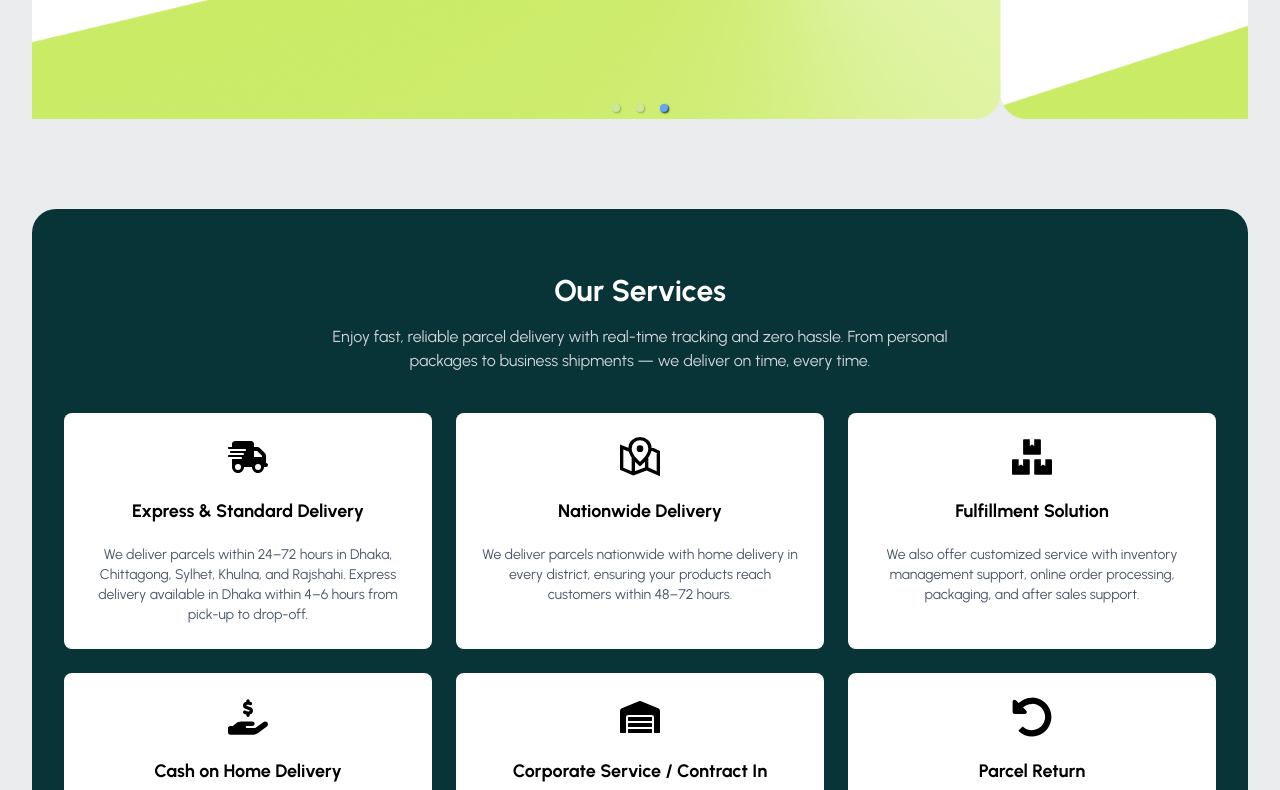
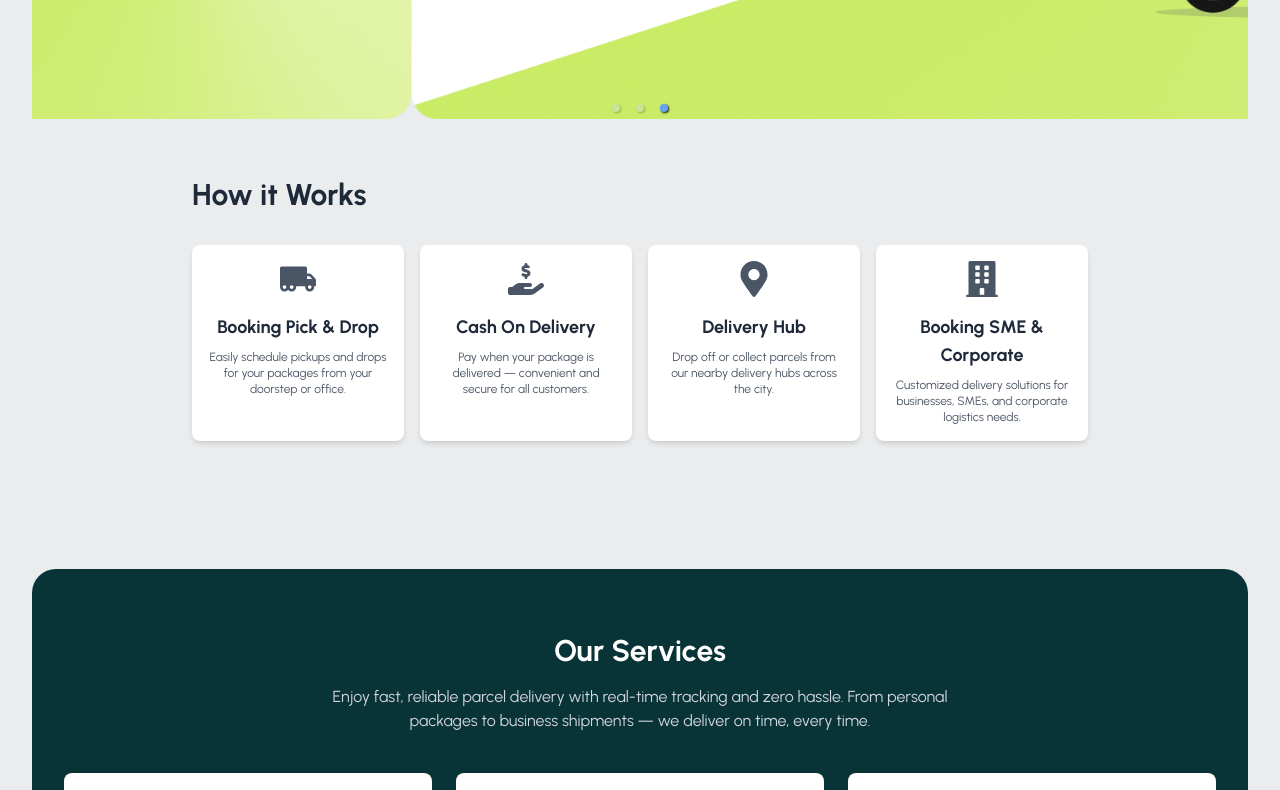
Before and after one commit to SarfarazAkram17/Profast-Client, a React (Vite) app: page / in a window 1280 px wide. Shown: the part 560-1350 px from the top of the page. Built offline with nearby package versions, Linux system fonts and the light colour scheme.

Commit message:
make 2 sections of home page

```diff
--- /dev/null
+++ b/src/Pages/Home/Faq/Faq.jsx
@@ -0,0 +1,83 @@
+import React, { useState } from "react";
+import {
+  FiDollarSign,
+  FiMap,
+  FiUserPlus,
+  FiPackage,
+  FiBell,
+} from "react-icons/fi";
+
+const Faq = () => {
+  const [activeIndex, setActiveIndex] = useState(0);
+
+  const faqs = [
+    {
+      icon: <FiDollarSign />,
+      question: "How can I calculate the delivery price?",
+      answer:
+        "You can use our delivery calculator by selecting the origin, destination, parcel type, and weight. It instantly provides you with the pricing details.",
+    },
+    {
+      icon: <FiMap />,
+      question: "Can I track my parcel in real time?",
+      answer:
+        "Yes! ProFast allows you to track your parcel live using your tracking ID provided after dispatch.",
+    },
+    {
+      icon: <FiUserPlus />,
+      question: "How can I apply to become a ProFast rider?",
+      answer:
+        "Visit the 'Apply as Rider' page, complete the application form, and upload necessary documents. We'll review and contact you shortly.",
+    },
+    {
+      icon: <FiPackage />,
+      question: "Is delivery available in all 64 districts?",
+      answer:
+        "Absolutely! ProFast provides courier service to all 64 districts of Bangladesh — fast, reliable, and efficient.",
+    },
+    {
+      icon: <FiBell />,
+      question:
+        "How will I be notified when my product is picked up or delivered?",
+      answer:
+        "You will receive real-time notifications via SMS and email when your product is picked up, in transit, and delivered.",
+    },
+  ];
+
+  return (
+    <div data-aos="fade-left" className="my-20 px-4 max-w-4xl mx-auto">
+      <h1 className="mb-12 text-center text-3xl md:text-4xl font-bold">
+        Frequently Asked Questions
+      </h1>
+
+      {faqs.map((faq, index) => (
+        <div
+          key={index}
+          className={`collapse collapse-arrow border-2 mb-4 py-2 rounded-xl transition-colors duration-300 ${
+            activeIndex === index
+              ? "bg-[#E6F2F3] border-[#067A87]"
+              : "bg-white border-gray-300"
+          }`}
+          onClick={() => setActiveIndex(index)}
+        >
+          <input
+            type="radio"
+            name="faq-accordion"
+            checked={activeIndex === index}
+            onChange={() => setActiveIndex(index)}
+          />
+          <div className="collapse-title font-bold text-[#03373D] flex items-center gap-2">
+            <span className="text-xl">{faq.icon}</span>
+            {faq.question}
+          </div>
+          <div className="collapse-content text-sm text-[#606060]">
+            <hr className="border-[#C3DFE2] mb-4 border-t-2" />
+            {faq.answer}
+          </div>
+        </div>
+      ))}
+    </div>
+  );
+};
+
+export default Faq;
--- a/src/Pages/Home/Home/Home.jsx
+++ b/src/Pages/Home/Home/Home.jsx
@@ -1,18 +1,22 @@
-import React from 'react';
-import Banner from '../Banner/Banner';
-import Services from '../Services/Services';
-import ClientLogosMarquee from '../ClientLogosMarquee/ClientLogosMarquee';
-import Features from '../Features/Features';
-import BeMerchant from '../BeMerchant/BeMerchant';
+import React from "react";
+import Banner from "../Banner/Banner";
+import Services from "../Services/Services";
+import ClientLogosMarquee from "../ClientLogosMarquee/ClientLogosMarquee";
+import Features from "../Features/Features";
+import BeMerchant from "../BeMerchant/BeMerchant";
+import HowItWorks from "../HowItWorks/HowItWorks";
+import Faq from "../Faq/Faq";
 
 const Home = () => {
   return (
     <div>
       <Banner></Banner>
+      <HowItWorks></HowItWorks>
       <Services></Services>
       <ClientLogosMarquee></ClientLogosMarquee>
       <Features></Features>
       <BeMerchant></BeMerchant>
+      <Faq></Faq>
     </div>
   );
 };
--- /dev/null
+++ b/src/Pages/Home/HowItWorks/HowItWorks.jsx
@@ -0,0 +1,52 @@
+import React from "react";
+import { FaBuilding, FaMapMarkerAlt, FaTruckMoving } from "react-icons/fa";
+import { FaHandHoldingDollar } from "react-icons/fa6";
+
+const steps = [
+  {
+    title: "Booking Pick & Drop",
+    icon: <FaTruckMoving className="text-4xl text-gray-600" />,
+    desc: "Easily schedule pickups and drops for your packages from your doorstep or office.",
+  },
+  {
+    title: "Cash On Delivery",
+    icon: <FaHandHoldingDollar className="text-4xl text-gray-600" />,
+    desc: "Pay when your package is delivered — convenient and secure for all customers.",
+  },
+  {
+    title: "Delivery Hub",
+    icon: <FaMapMarkerAlt className="text-4xl text-gray-600" />,
+    desc: "Drop off or collect parcels from our nearby delivery hubs across the city.",
+  },
+  {
+    title: "Booking SME & Corporate",
+    icon: <FaBuilding className="text-4xl text-gray-600" />,
+    desc: "Customized delivery solutions for businesses, SMEs, and corporate logistics needs.",
+  },
+];
+
+const HowItWorks = () => {
+  return (
+    <section className="py-12 px-4">
+      <div className="max-w-4xl mx-auto">
+        <h2 className="text-2xl md:text-3xl font-bold text-gray-800 mb-8">
+          How it Works
+        </h2>
+        <div className="grid gap-4 grid-cols-1 md:grid-cols-2 lg:grid-cols-4">
+          {steps.map((step, index) => (
+            <div
+              key={index}
+              className="bg-white p-4 rounded-lg shadow-md flex flex-col items-center text-center hover:shadow-2xl transition-all duration-500"
+            >
+              {step.icon}
+              <h3 className="font-bold md:text-lg mt-4 mb-2 text-gray-800">{step.title}</h3>
+              <p className="text-xs text-gray-600">{step.desc}</p>
+            </div>
+          ))}
+        </div>
+      </div>
+    </section>
+  );
+};
+
+export default HowItWorks;
```
Lines whose indentation alone changed are shown as unchanged.
